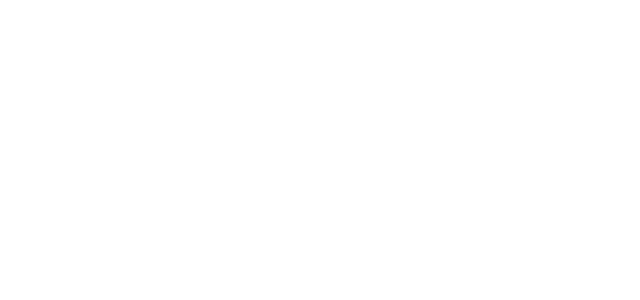
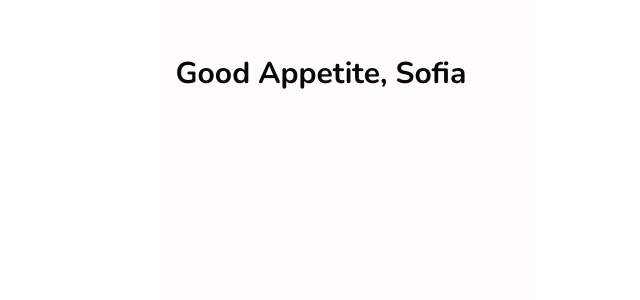
Before and after one commit to busy-bites/busy-bites, a Next.js app: page / in a window 1280 px wide. Shown: the top 300 px of the page, without its empty margins (293-933 px from the left). Built offline with nearby package versions, Linux system fonts and the light colour scheme.

Commit message:
add headline

```diff
--- a/src/app/page.tsx
+++ b/src/app/page.tsx
@@ -1,3 +1,9 @@
+import { Headline } from "@/components/design/typography";
+
 export default function Home() {
-  return <div></div>;
+  return (
+    <main className="mx-auto min-h-dvh max-w-[375px] bg-[#FFFDFB] px-4 pt-14">
+      <Headline> Good Appetite, Sofia</Headline>
+    </main>
+  );
 }
```
Also changed, not shown: 1 other file (tests, documents, lock files or other folders).
